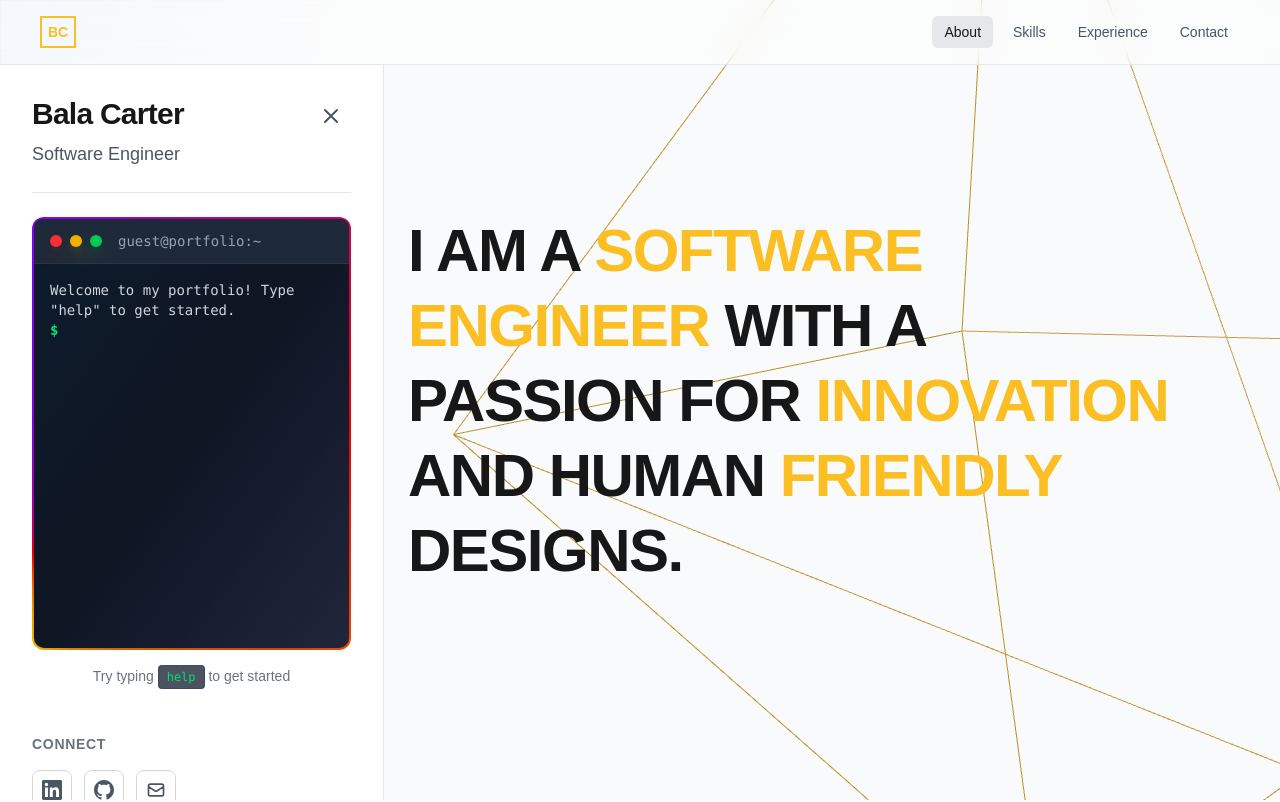
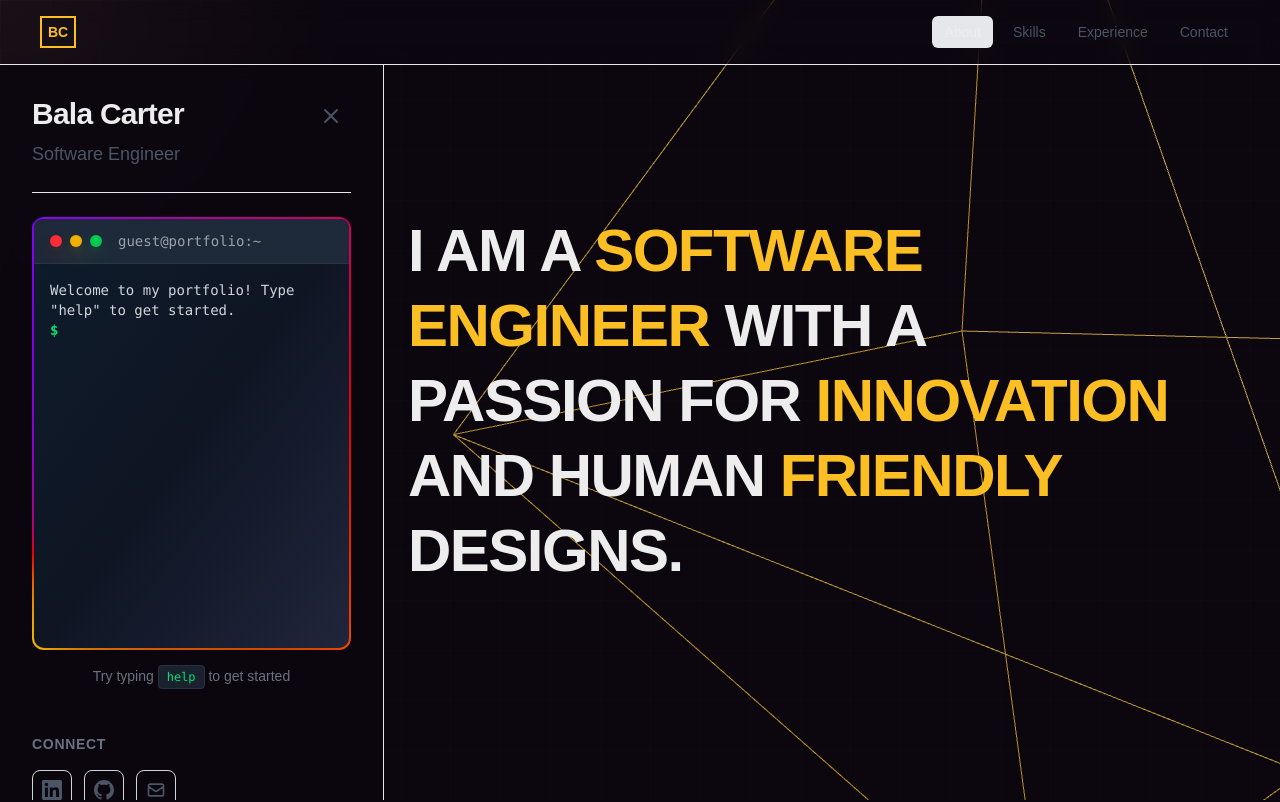
Before and after one commit to balacarter/balacarter, a Next.js app: page / in a window 1280 px wide. Shown: the top 802 px of the page. Built offline with nearby package versions, Linux system fonts and the light colour scheme.

Commit message:
update colors

```diff
--- a/src/app/globals.css
+++ b/src/app/globals.css
@@ -1,14 +1,4 @@
 @import 'tailwindcss';
-
-:root {
-  --background: #ffffff;
-  --foreground: #171717;
-
-  /* Background effect */
-  --bg-base: #f9fafb;
-  --grid-color: rgba(0, 0, 0, 0.05);
-  --glow-color: rgba(59, 130, 246, 0.15);
-}
 
 @theme inline {
   --color-background: var(--background);
@@ -16,16 +6,14 @@
   --font-sans: var(--font-inter);
 }
 
-@media (prefers-color-scheme: dark) {
-  :root {
-    --background: #0a0a0a;
-    --foreground: #ededed;
+:root {
+  --background: #0c070f;
+  --foreground: #ededed;
 
-    /* Background effect */
-    --bg-base: #0a0a0a;
-    --grid-color: rgba(255, 255, 255, 0.06);
-    --glow-color: rgba(96, 165, 250, 0.35);
-  }
+  /* Background effect */
+  --bg-base: #0c070f;
+  --grid-color: rgba(255, 255, 255, 0.06);
+  --glow-color: rgba(188, 125, 118, 0.35);
 }
 
 html {
```
